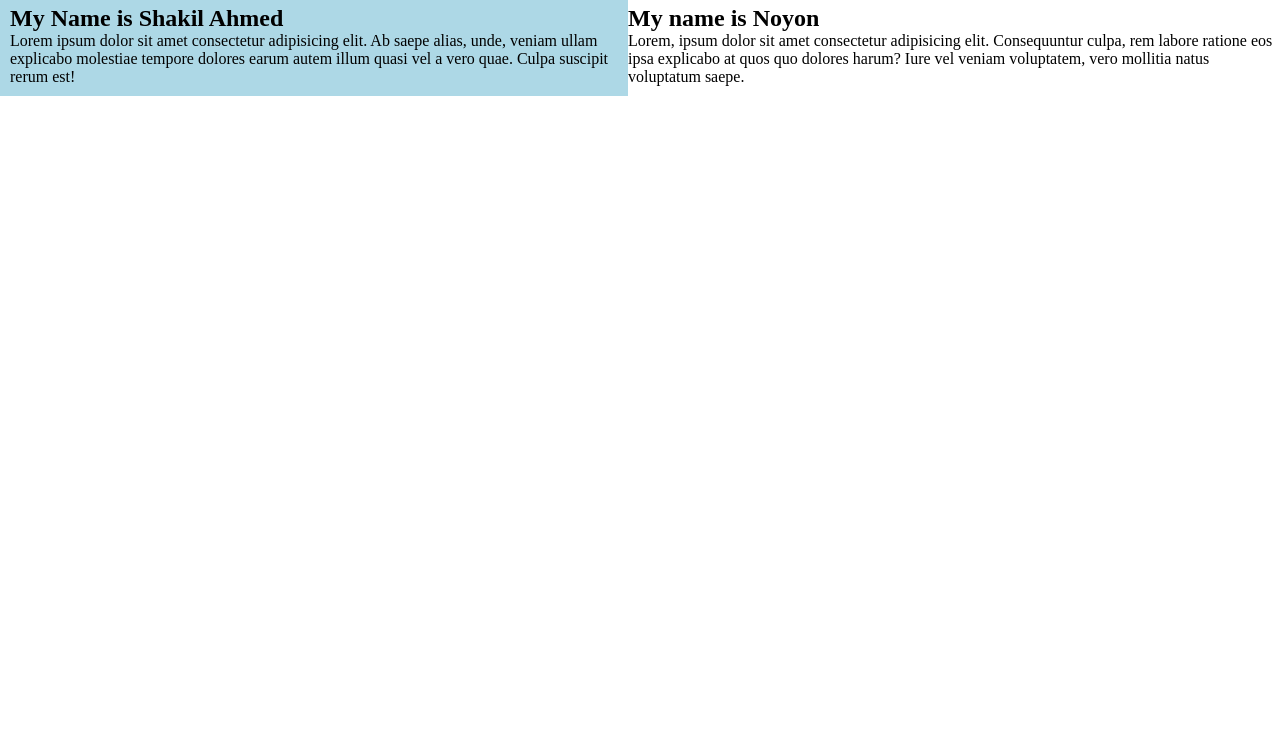
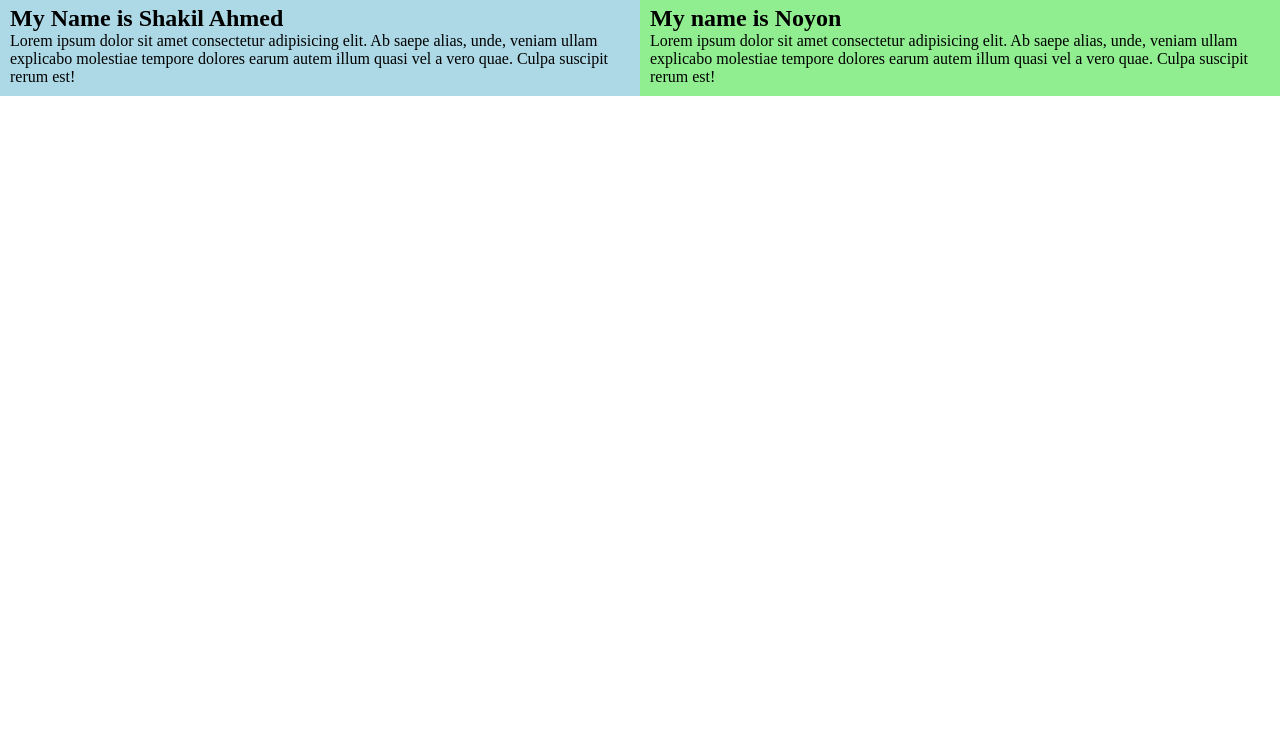
Before and after one commit to codermdshakil/git-test, a plain HTML site: page index.html in a window 1280 px wide. Shown: the part 65-800 px from the top of the page. Drawn offline with Linux system fonts and the light colour scheme.

Commit message:
Noyon styled added

```diff
--- a/index.html
+++ b/index.html
@@ -6,6 +6,8 @@
     <title>Git Test</title>
     <!-- shakil ahmed linked here css file  -->
     <link rel="stylesheet" href="style/shakil.css">
+    <!-- noyon rahman liked here css file  -->
+    <link rel="stylesheet" href="style/noyon.css">
 </head>
 <body>
 
@@ -18,7 +20,7 @@
         </div>
         <div class="noyon">
             <h2>My name is Noyon</h2>
-            <p>Lorem, ipsum dolor sit amet consectetur adipisicing elit. Consequuntur culpa, rem labore ratione eos ipsa explicabo at quos quo dolores harum? Iure vel veniam voluptatem, vero mollitia natus voluptatum saepe.</p>
+            <p>Lorem ipsum dolor sit amet consectetur adipisicing elit. Ab saepe alias, unde, veniam ullam explicabo molestiae tempore dolores earum autem illum quasi vel a vero quae. Culpa suscipit rerum est!</p>
         </div>
         <div class="nadim">
 
--- /dev/null
+++ b/style/noyon.css
@@ -0,0 +1,5 @@
+
+.noyon{
+    padding: 10px;
+    background-color: lightgreen;
+}
```
